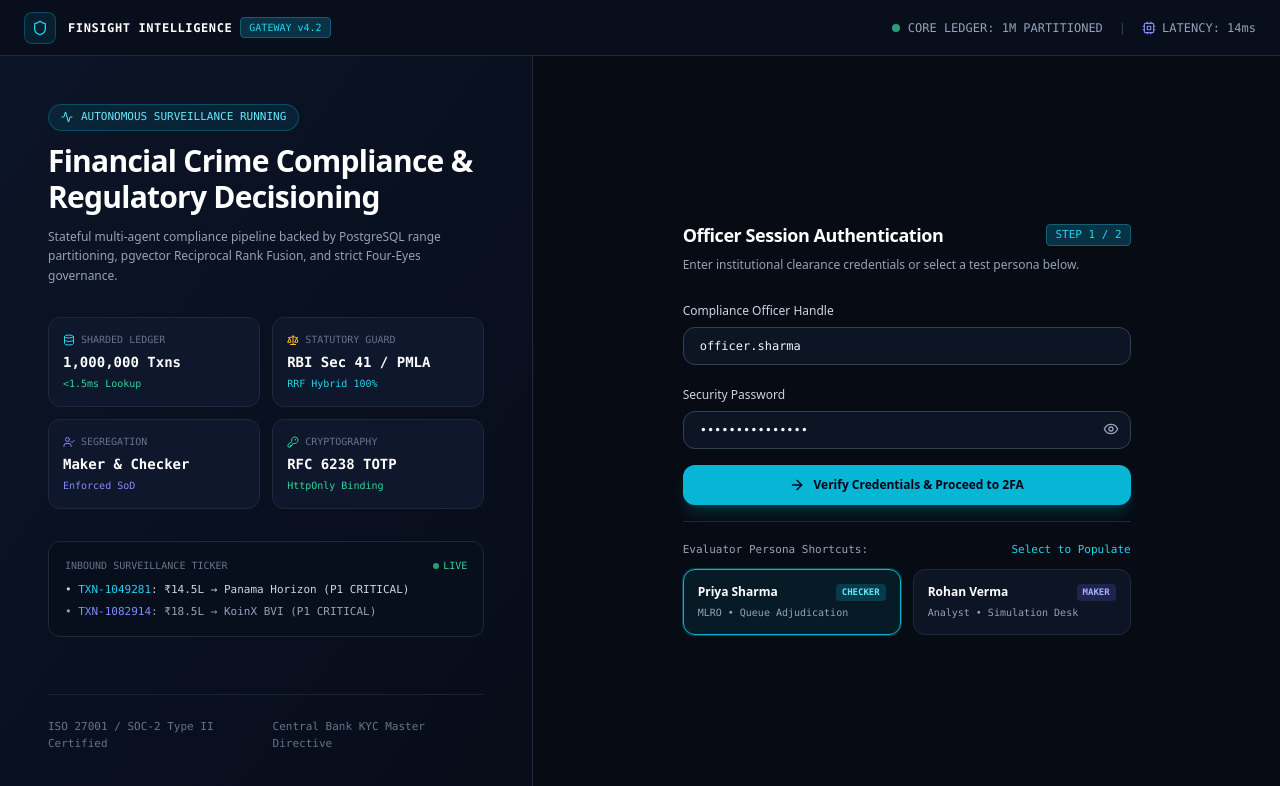
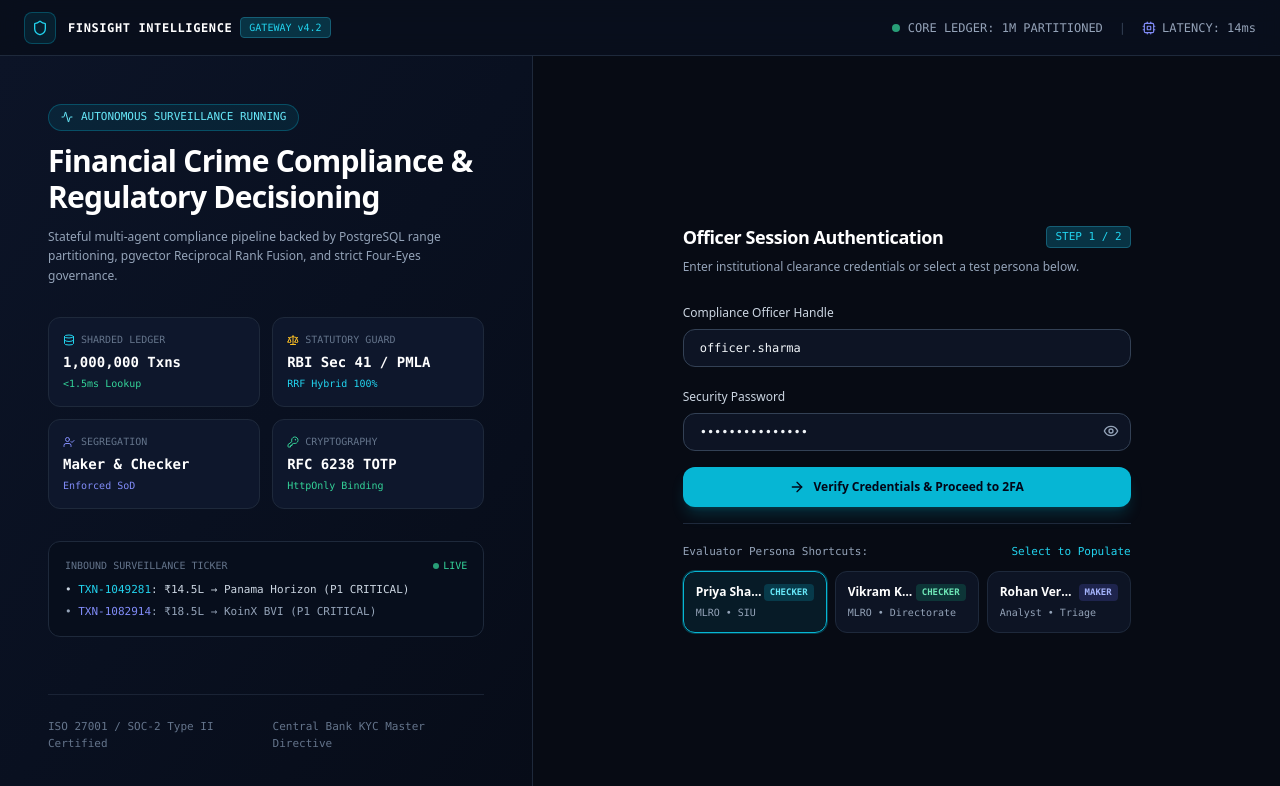
Before and after one commit to Anmol-Nayak-AI/finsight-ai, a React (Vite) app in the folder frontend/: page / in a window 1280 px wide. Shown: the top 786 px of the page. Built offline with nearby package versions, Linux system fonts and the light colour scheme.

Commit message:
feat(ui): add Vikram Kapoor persona shortcut tile to login panel

```diff
--- a/frontend/src/App.jsx
+++ b/frontend/src/App.jsx
@@ -591,35 +591,50 @@ export default function App() {
                       <span className="text-cyan-400">Select to Populate</span>
                     </div>
 
-                    <div className="grid grid-cols-2 gap-3">
+                    <div className="grid grid-cols-3 gap-2">
                       <div
                         onClick={() => { setUsername('officer.sharma'); setPassword('Compliance@2026'); }}
-                        className={`p-3.5 rounded-xl border text-left transition cursor-pointer ${
+                        className={`p-3 rounded-xl border text-left transition cursor-pointer ${
                           username === 'officer.sharma'
                             ? 'bg-cyan-950/40 border-cyan-500 ring-1 ring-cyan-500/30'
                             : 'bg-[#0d1424] border-slate-800 hover:border-slate-700'
                         }`}
                       >
                         <div className="flex items-center justify-between">
-                          <span className="text-xs font-bold text-white">Priya Sharma</span>
-                          <span className="text-[9px] font-mono px-1.5 py-0.5 rounded bg-cyan-500/20 text-cyan-300 font-bold">CHECKER</span>
+                          <span className="text-xs font-bold text-white truncate">Priya Sharma</span>
+                          <span className="text-[9px] font-mono px-1.5 py-0.5 rounded bg-cyan-500/20 text-cyan-300 font-bold shrink-0">CHECKER</span>
                         </div>
-                        <div className="text-[10px] text-slate-400 mt-1 font-mono">MLRO &bull; Queue Adjudication</div>
+                        <div className="text-[10px] text-slate-400 mt-1 font-mono truncate">MLRO &bull; SIU</div>
+                      </div>
+
+                      <div
+                        onClick={() => { setUsername('officer.kapoor'); setPassword('Senior@2026'); }}
+                        className={`p-3 rounded-xl border text-left transition cursor-pointer ${
+                          username === 'officer.kapoor'
+                            ? 'bg-emerald-950/40 border-emerald-500 ring-1 ring-emerald-500/30'
+                            : 'bg-[#0d1424] border-slate-800 hover:border-slate-700'
+                        }`}
+                      >
+                        <div className="flex items-center justify-between">
+                          <span className="text-xs font-bold text-white truncate">Vikram Kapoor</span>
+                          <span className="text-[9px] font-mono px-1.5 py-0.5 rounded bg-emerald-500/20 text-emerald-300 font-bold shrink-0">CHECKER</span>
+                        </div>
+                        <div className="text-[10px] text-slate-400 mt-1 font-mono truncate">MLRO &bull; Directorate</div>
                       </div>
 
                       <div
                         onClick={() => { setUsername('analyst.verma'); setPassword('Analyst@2026'); }}
-                        className={`p-3.5 rounded-xl border text-left transition cursor-pointer ${
+                        className={`p-3 rounded-xl border text-left transition cursor-pointer ${
                           username === 'analyst.verma'
                             ? 'bg-indigo-950/40 border-indigo-500 ring-1 ring-indigo-500/30'
                             : 'bg-[#0d1424] border-slate-800 hover:border-slate-700'
                         }`}
                       >
                         <div className="flex items-center justify-between">
-                          <span className="text-xs font-bold text-white">Rohan Verma</span>
-                          <span className="text-[9px] font-mono px-1.5 py-0.5 rounded bg-indigo-500/20 text-indigo-300 font-bold">MAKER</span>
+                          <span className="text-xs font-bold text-white truncate">Rohan Verma</span>
+                          <span className="text-[9px] font-mono px-1.5 py-0.5 rounded bg-indigo-500/20 text-indigo-300 font-bold shrink-0">MAKER</span>
                         </div>
-                        <div className="text-[10px] text-slate-400 mt-1 font-mono">Analyst &bull; Simulation Desk</div>
+                        <div className="text-[10px] text-slate-400 mt-1 font-mono truncate">Analyst &bull; Triage</div>
                       </div>
                     </div>
                   </div>
```
